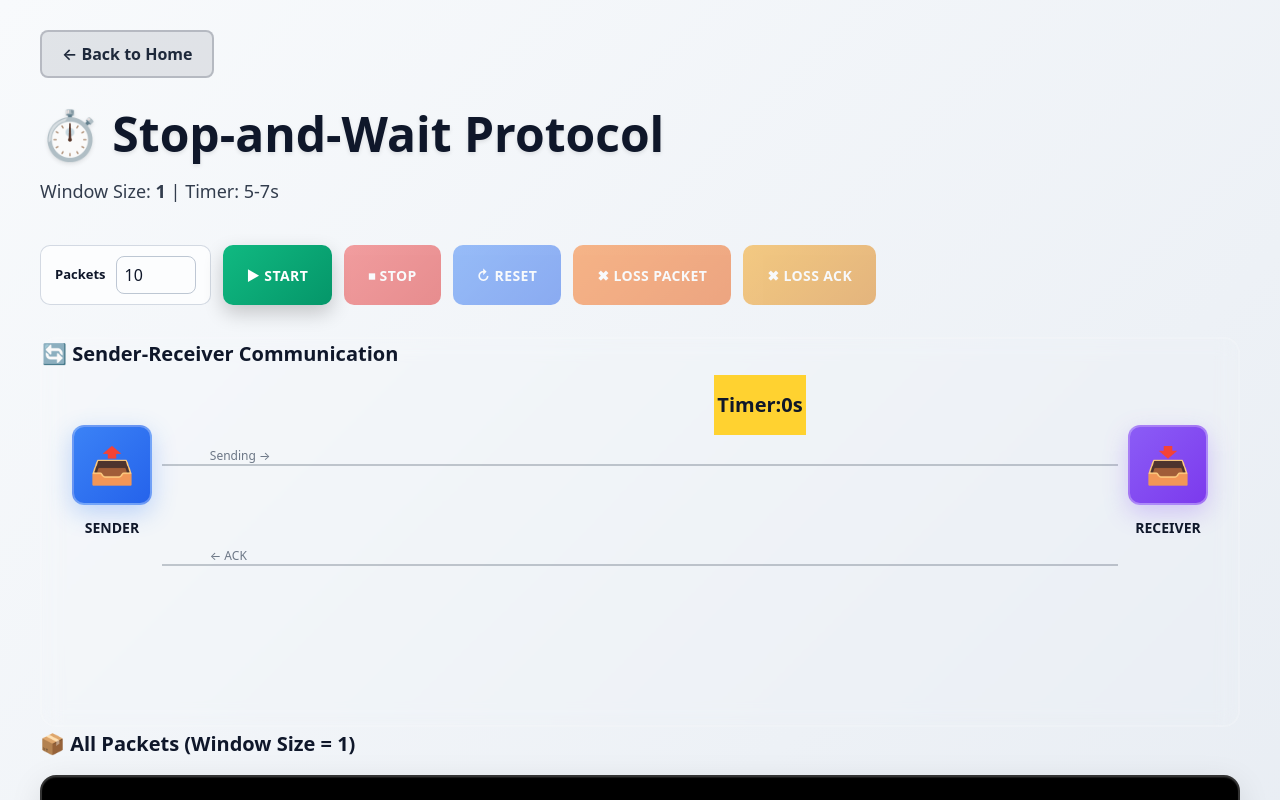
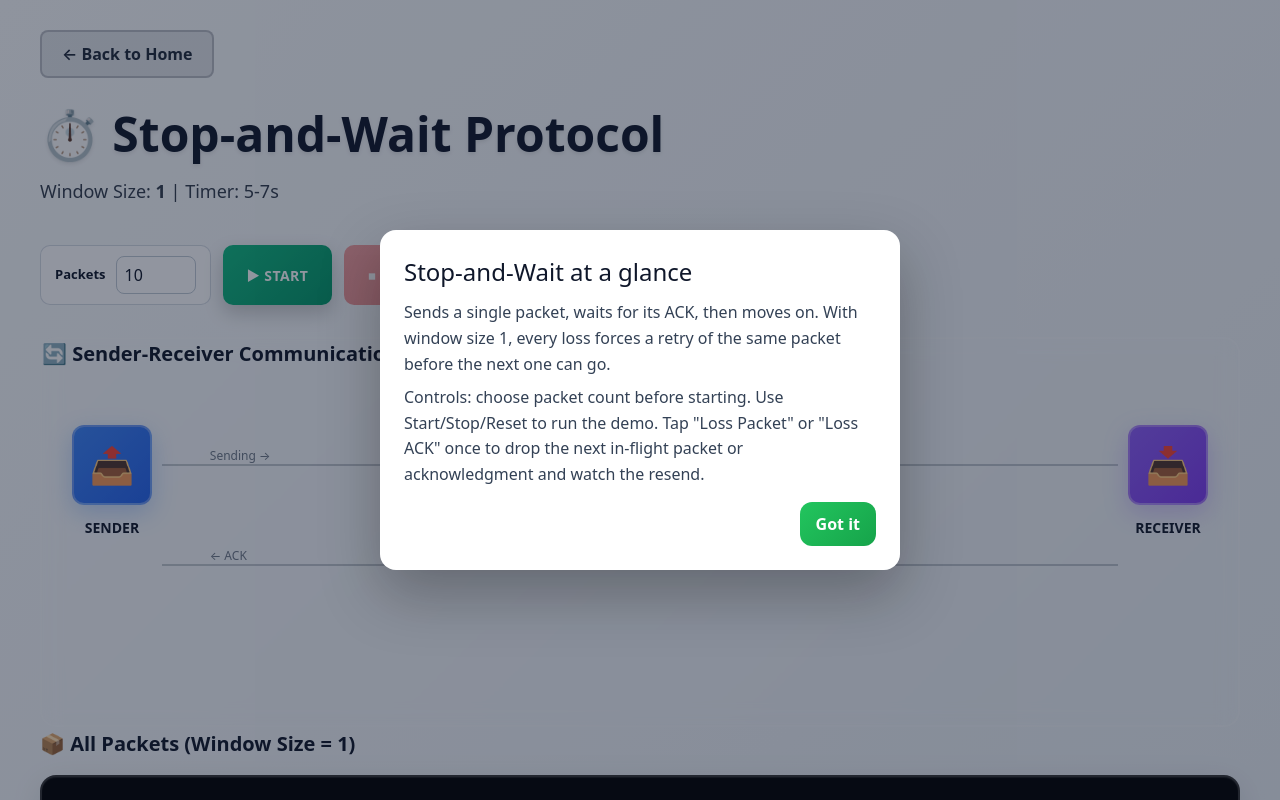
Before and after one commit to durgaprasadg1/cncp, a Next.js app: page /stop-and-wait in a window 1280 px wide. Shown: the top 800 px of the page. Built offline with nearby package versions, Linux system fonts and the light colour scheme.

Commit message:
dialog in stop and wait

```diff
--- a/app/(sliding-window)/stop-and-wait/page.jsx
+++ b/app/(sliding-window)/stop-and-wait/page.jsx
@@ -25,6 +25,7 @@ const SNW = () => {
   const [loseAck, setLoseAck] = useState(false);
   const [sendCycle, setSendCycle] = useState(0);
   const [ackCycle, setAckCycle] = useState(0);
+  const [showDialog, setShowDialog] = useState(true);
 
   const [running, setRunning] = useState(false);
   const [stepCount, setStepCount] = useState(0);
@@ -250,6 +251,65 @@ const SNW = () => {
         color: "#0f172a",
       }}
     >
+      {showDialog && (
+        <div
+          style={{
+            position: "fixed",
+            inset: 0,
+            background: "rgba(15,23,42,0.45)",
+            display: "flex",
+            alignItems: "center",
+            justifyContent: "center",
+            padding: 16,
+            zIndex: 30,
+          }}
+        >
+          <div
+            style={{
+              width: "min(520px, 100%)",
+              background: "#ffffff",
+              borderRadius: 16,
+              padding: 24,
+              boxShadow: "0 24px 60px rgba(0,0,0,0.28)",
+              color: "#0f172a",
+            }}
+          >
+            <h2 style={{ margin: "0 0 10px", fontSize: 24 }}>
+              Stop-and-Wait at a glance
+            </h2>
+            <p style={{ margin: "0 0 8px", color: "#334155", lineHeight: 1.6 }}>
+              Sends a single packet, waits for its ACK, then moves on. With
+              window size 1, every loss forces a retry of the same packet before
+              the next one can go.
+            </p>
+            <p
+              style={{ margin: "0 0 14px", color: "#334155", lineHeight: 1.6 }}
+            >
+              Controls: choose packet count before starting. Use
+              Start/Stop/Reset to run the demo. Tap "Loss Packet" or "Loss ACK"
+              once to drop the next in-flight packet or acknowledgment and watch
+              the resend.
+            </p>
+            <div style={{ display: "flex", justifyContent: "flex-end" }}>
+              <button
+                onClick={() => setShowDialog(false)}
+                style={{
+                  padding: "10px 16px",
+                  borderRadius: 12,
+                  border: "none",
+                  background:
+                    "linear-gradient(135deg, #22c55e 0%, #16a34a 100%)",
+                  color: "#ffffff",
+                  fontWeight: 800,
+                  cursor: "pointer",
+                }}
+              >
+                Got it
+              </button>
+            </div>
+          </div>
+        </div>
+      )}
       <div style={{ maxWidth: 1200, margin: "0 auto" }}>
         {/* Header */}
         <div style={{ marginBottom: 40 }}>
@@ -735,7 +795,6 @@ const SNW = () => {
               backdropFilter: "blur(10px)",
             }}
           >
-
             <p style={{ margin: "0 0 8px 0" }}>
               <strong>Progress:</strong> {current}/{totalPackets}
             </p>
@@ -789,7 +848,6 @@ const SNW = () => {
                 value: stats.ackLost,
                 color: "from-yellow-100 to-yellow-200",
               },
-
             ].map((stat, idx) => (
               <div
                 key={idx}
@@ -838,10 +896,7 @@ const SNW = () => {
               marginBottom: 12,
               fontSize: 14,
             }}
-          >
-
-          </div>
-
+          ></div>
         </div>
       </div>
 
```
